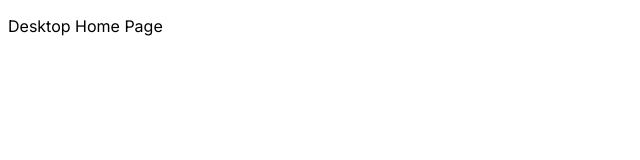
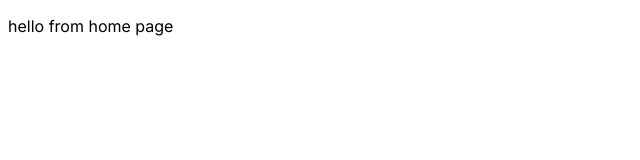
Before and after one commit to smile168/beimeiguoyan, a Next.js app: page / in a window 1280 px wide. Shown: the top 160 px of the page, without its empty margins (0-640 px from the left). Built offline with nearby package versions, Linux system fonts and the light colour scheme.

Commit message:
take out client component

```diff
--- a/src/app/page.js
+++ b/src/app/page.js
@@ -1,15 +1,16 @@
-'use client';
-import { useEffect, useState } from 'react';
-import MobileHome from '../app/mobile/page';
+// 'use client';
+// import { useEffect, useState } from 'react';
+// import MobileHome from '../app/mobile/page';
 
 export default function Home(props) {
-  const [isMobile, setIsMobile] = useState(false);
+  // const [isMobile, setIsMobile] = useState(false);
 
-  useEffect(() => {
-    const userAgent = window.navigator.userAgent;
-    const mobileRegex =
-      /Android|webOS|iPhone|iPad|iPod|BlackBerry|IEMobile|Opera Mini/i;
-    setIsMobile(mobileRegex.test(userAgent));
-  });
-  return <>{!isMobile ? <p>Desktop Home Page</p> : <MobileHome />}</>;
+  // useEffect(() => {
+  //   const userAgent = window.navigator.userAgent;
+  //   const mobileRegex =
+  //     /Android|webOS|iPhone|iPad|iPod|BlackBerry|IEMobile|Opera Mini/i;
+  //   setIsMobile(mobileRegex.test(userAgent));
+  // });
+  // return <>{!isMobile ? <p>Desktop Home Page</p> : <MobileHome />}</>;
+  return <p>hello from home page</p>;
 }
```
